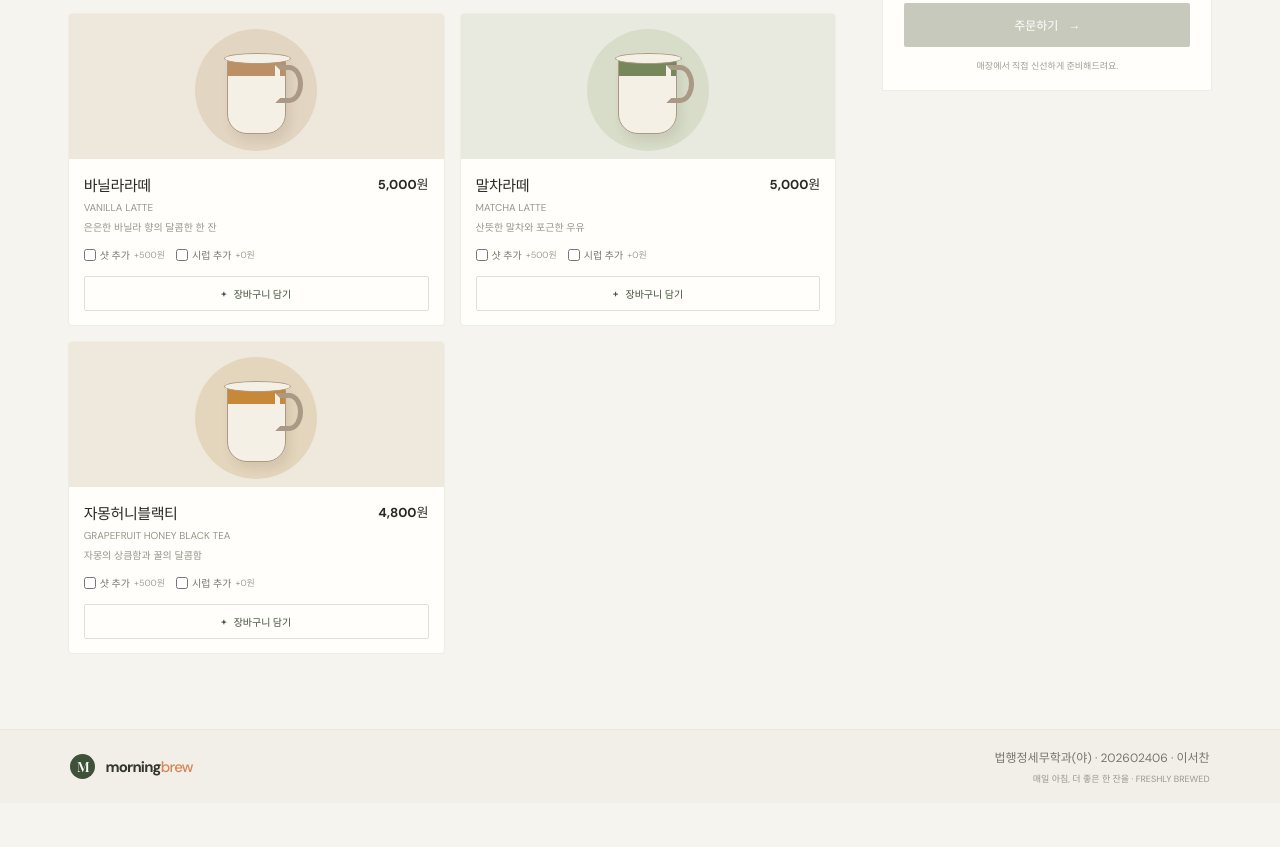
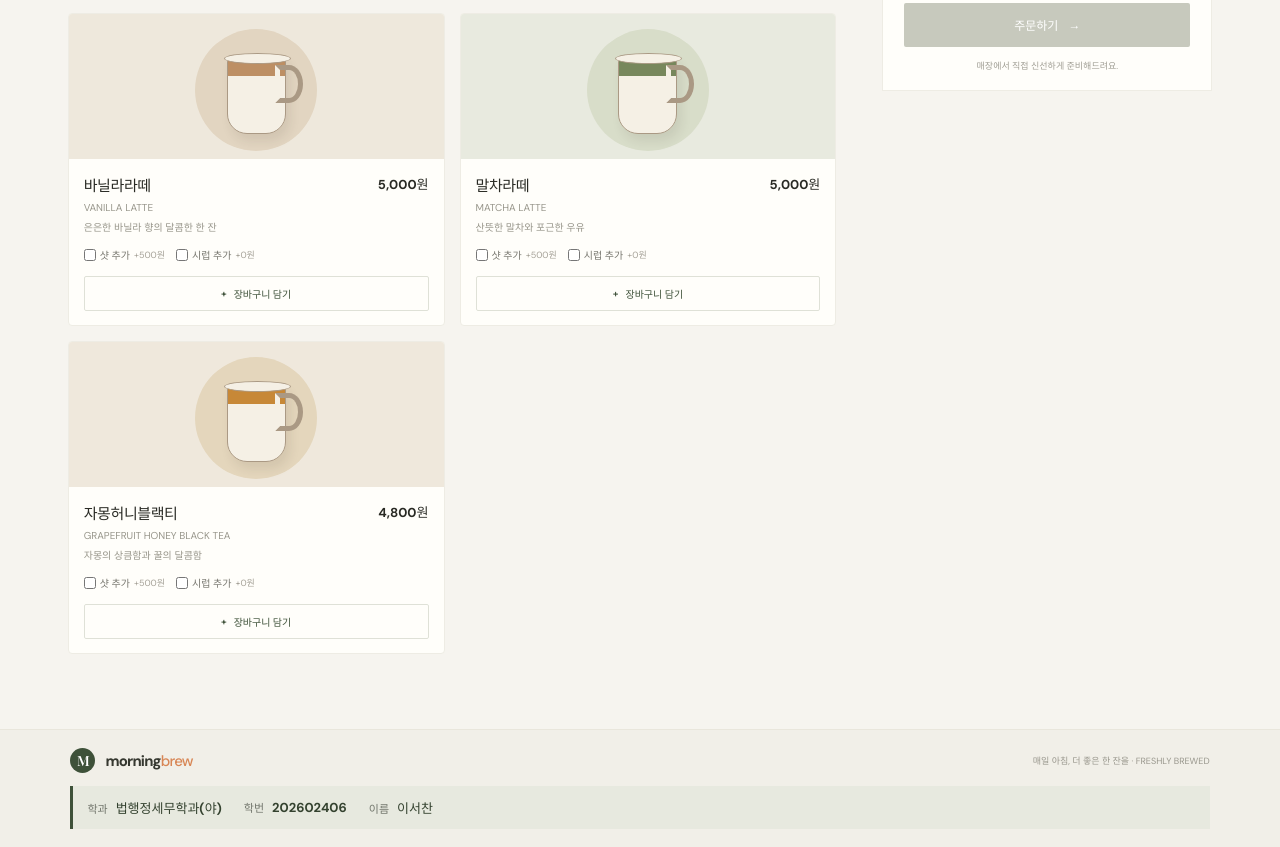
Before and after one commit to lsc0772/vibe-midterm-202602406, a plain HTML site: page index.html in a window 1280 px wide. Shown: the part 974-1821 px from the top of the page. Before the commit the page ends 1777 px from the top, so only its background shows below. Drawn offline with nearby package versions, Linux system fonts and the light colour scheme.

Commit message:
Make footer student details prominent
Separate department, student ID, and name into a labeled footer panel that remains visible in narrow and desktop layouts.

Co-authored-by: Copilot <223556219+Copilot@users.noreply.github.com>

```diff
--- a/index.html
+++ b/index.html
@@ -127,9 +127,11 @@
 
     <footer class="site-footer">
       <a class="brand footer-brand" href="#"><span class="brand-mark">M</span><span>morning<span class="brand-light">brew</span></span></a>
-      <div class="footer-details">
-        <span class="student-info">법행정세무학과(야) <span aria-hidden="true">·</span> 202602406 <span aria-hidden="true">·</span> 이서찬</span>
-        <span>매일 아침, 더 좋은 한 잔을 <span aria-hidden="true">·</span> FRESHLY BREWED</span>
+      <span class="footer-tagline">매일 아침, 더 좋은 한 잔을 <span aria-hidden="true">·</span> FRESHLY BREWED</span>
+      <div class="student-info" aria-label="제출자 정보">
+        <span><span class="student-label">학과</span><strong>법행정세무학과(야)</strong></span>
+        <span><span class="student-label">학번</span><strong>202602406</strong></span>
+        <span><span class="student-label">이름</span><strong>이서찬</strong></span>
       </div>
     </footer>
   </div>
--- a/style.css
+++ b/style.css
@@ -180,9 +180,13 @@ h1, h2, p { margin-top: 0; }
 .stock-status.low { color: #b38345; }
 .stock-status.out { color: #bd6659; }
 
-.site-footer { min-height: 74px; padding: 15px max(5.5vw, 24px); display: flex; align-items: center; justify-content: space-between; border-top: 1px solid #e9e6dc; background: #f1efe8; color: #99978d; font-size: 9px; }
-.footer-details { display: flex; align-items: end; flex-direction: column; gap: 6px; text-align: right; }
-.student-info { color: #77776e; font-size: 12px; }
+.site-footer { display: grid; grid-template-columns: 1fr auto; grid-template-areas: "brand tagline" "student student"; align-items: center; gap: 13px 20px; min-height: 74px; padding: 18px max(5.5vw, 24px); border-top: 1px solid #e9e6dc; background: #f1efe8; color: #99978d; font-size: 9px; }
+.footer-brand { grid-area: brand; justify-self: start; }
+.footer-tagline { grid-area: tagline; justify-self: end; text-align: right; }
+.student-info { grid-area: student; display: flex; flex-wrap: wrap; align-items: center; gap: 8px 22px; width: 100%; padding: 12px 14px; border-left: 3px solid var(--green); background: #e7e9df; color: #4e5848; font-size: 13px; }
+.student-info > span { display: inline-flex; align-items: baseline; gap: 8px; }
+.student-label { color: #72766c; font-size: 11px; }
+.student-info strong { color: #34422f; font-weight: 700; }
 .footer-brand { color: #363830; font-size: 15px; }
 .footer-brand .brand-mark { width: 25px; height: 25px; font-size: 14px; }
 .toast { position: fixed; z-index: 10; left: 50%; bottom: 28px; padding: 12px 18px; border-radius: 3px; background: #30372c; color: white; font-size: 11px; opacity: 0; transform: translate(-50%, 12px); pointer-events: none; transition: opacity .2s, transform .2s; }
@@ -231,10 +235,11 @@ h1, h2, p { margin-top: 0; }
   .add-button { min-height: 36px; }
   .cart-panel { position: static; }
   .cart-items { max-height: 240px; }
-  .site-footer { padding: 15px 18px; gap: 12px; }
-  .footer-details { max-width: 205px; line-height: 1.6; }
-  .student-info { font-size: 11px; }
-  .footer-details > span:last-child { font-size: 8px; }
+  .site-footer { grid-template-columns: 1fr; grid-template-areas: "brand" "tagline" "student"; justify-items: start; gap: 10px; padding: 17px 18px; }
+  .footer-tagline { justify-self: start; max-width: 100%; text-align: left; line-height: 1.6; font-size: 8px; }
+  .student-info { gap: 8px 16px; padding: 11px 12px; font-size: 12px; }
+  .student-info > span { gap: 6px; }
+  .student-label { font-size: 10px; }
   .admin-view { padding: 36px 0 48px; }
   .admin-header { align-items: start; }
   .admin-header h1 { font-size: 24px; }
```
